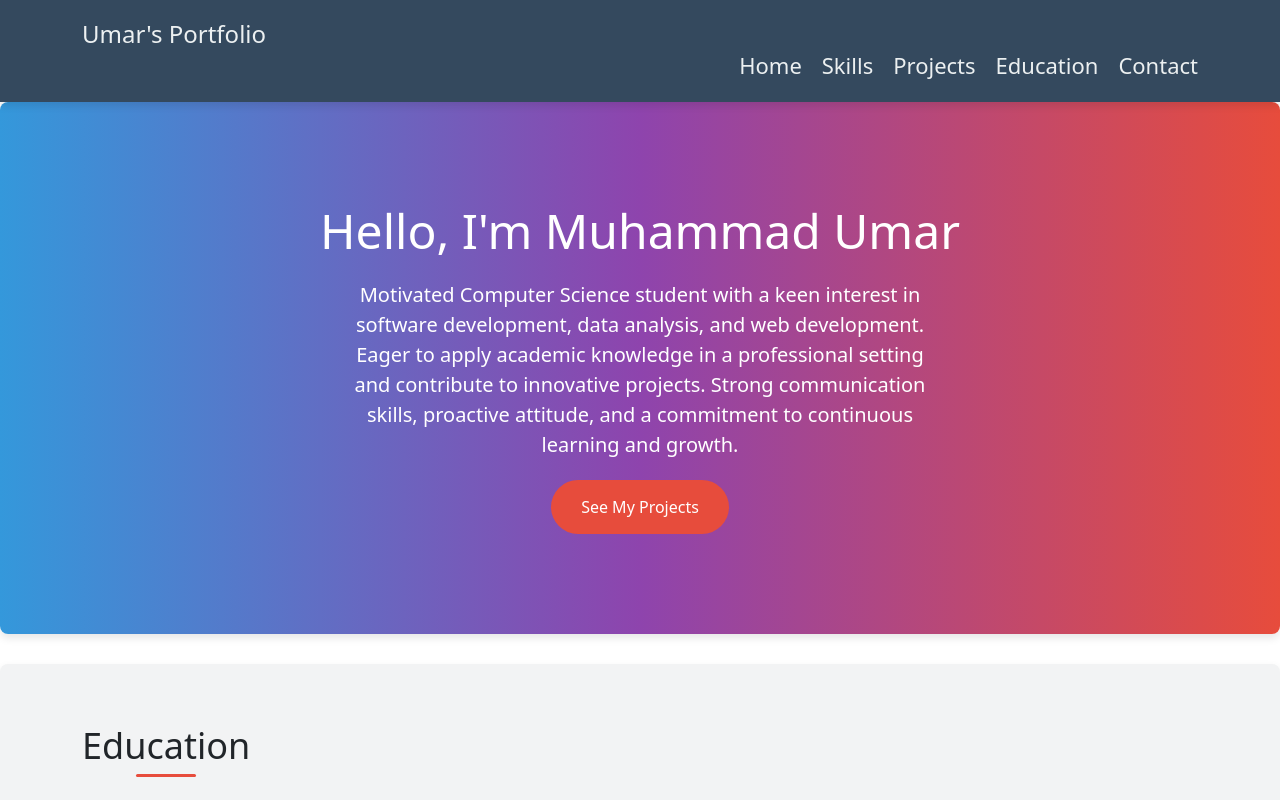
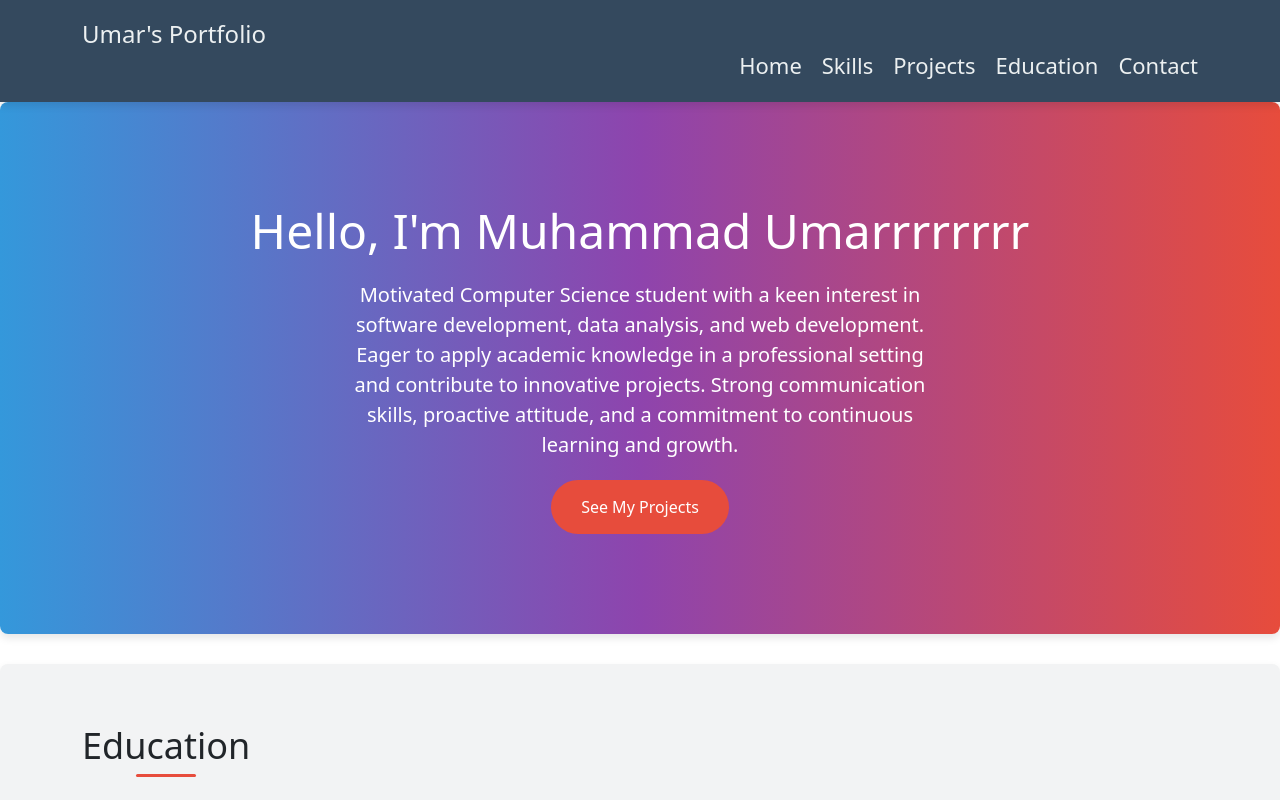
Before and after one commit to Muhammadumar123456/Portfolio, a plain HTML site: page index.html in a window 1280 px wide. Shown: the top 800 px of the page. Drawn offline with nearby package versions, Linux system fonts and the light colour scheme.

Commit message:
Update index.html

```diff
--- a/index.html
+++ b/index.html
@@ -26,7 +26,7 @@
         <section id="home">
             <div class="container">
                 <div class="hero">
-                    <h1>Hello, I'm Muhammad Umar</h1>
+                    <h1>Hello, I'm Muhammad Umarrrrrrrr</h1>
                     <p>Motivated Computer Science student with a keen interest in software development, data analysis, and web development. Eager to apply academic knowledge in a professional setting and contribute to innovative projects. Strong communication skills, proactive attitude, and a commitment to continuous learning and growth.</p>
                     <!-- <img src="IMG_1257.JPG" class="rounded float-start" > -->
                     <a href="#projects" class="cta-button">See My Projects</a>
```
